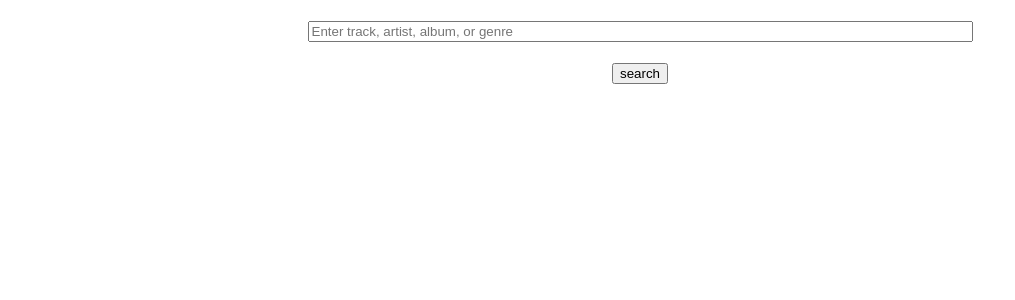
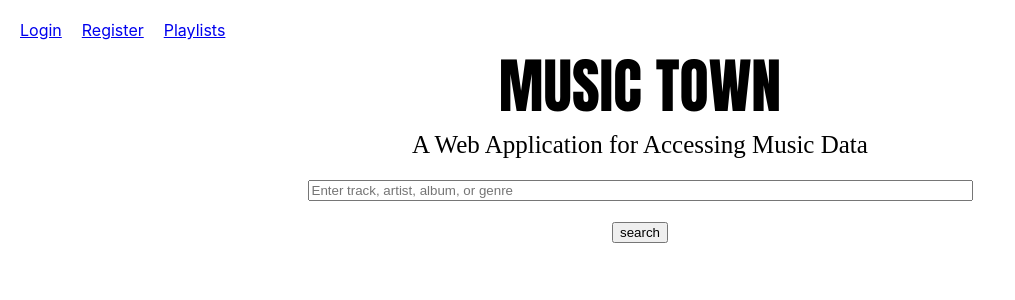
Before and after one commit to azhitkev/se3316-azhitkev-cblatt-pdayarat-lab4, a React (Create React App) app in the folder music-app/: page /unauth-search in a window 1280 px wide. Shown: the top 300 px of the page, without its empty margins (0-1015 px from the left). Built offline with nearby package versions, Linux system fonts and the light colour scheme.

Commit message:
unauth search / home page

```diff
--- a/music-app/src/App.js
+++ b/music-app/src/App.js
@@ -8,6 +8,7 @@ import { history } from "./helpers/history";
 import { RegistrationForm } from "./components/RegistrationForm";
 import { Logout } from "./components/Logout";
 import  { UnauthSearch } from "./components/UnauthSearch";
+import { UnauthPlaylists} from "./components/UnauthPlaylists";
 import AuthPlaylistView from "./components/AuthPlaylistView";
 
 
@@ -25,6 +26,7 @@ function App() {
         <Route path="/login" element={<LoginPage />}></Route>
         <Route path="/logged-out" element={<Logout />}></Route>
         <Route path="/unauth-search" element={<UnauthSearch />}></Route>
+        <Route path="/unauth-playlists" element={<UnauthPlaylists />}></Route>
         <Route
           path="api/authenticated/playlistview"
           element={<AuthPlaylistView />}
--- /dev/null
+++ b/music-app/src/components/UnauthPlaylists.js
@@ -0,0 +1,20 @@
+import React from "react";
+
+
+export const UnauthPlaylists = () => {
+
+
+
+
+
+
+
+
+    return(
+        <div id="unauthPlaylists">
+            hello
+        </div>
+
+
+    );
+};
--- a/music-app/src/components/UnauthSearch.js
+++ b/music-app/src/components/UnauthSearch.js
@@ -1,4 +1,5 @@
 import React from "react";
+import { Link } from 'react-router-dom';
 
 export const UnauthSearch = () => {
 
@@ -96,15 +97,27 @@ export const UnauthSearch = () => {
     }
 
 
-    /*
-    function sayHello(){
-        var infoList = document.getElementById('infoList');
-        infoList.appendChild(document.createTextNode('hello'));
-    }
-    */
+
+
+
 
     return(
         <div id="unauthSearch">
+            <div>
+                <div>
+                    <br />
+                    <Link to="/login" style={{marginLeft: '20px'}}>Login</Link>
+                    <Link to="/register" style={{marginLeft: '20px'}}>Register</Link>
+                    <Link to="/unauth-playlists" style={{marginLeft: '20px'}}>Playlists</Link>
+
+                </div>
+                <center>
+                    <span style={{fontSize: '60px', fontFamily: 'Impact'}} >MUSIC TOWN</span>
+                    <br />
+                    <span style={{fontSize: '25px', fontFamily: 'Copperplate'}}>A Web Application for Accessing Music Data</span>
+                </center>
+            </div>
+
             <div id="searchBar">
                 <br />
                 <center>
```
Also changed, not shown: 1 other file (tests, documents, lock files or other folders).
